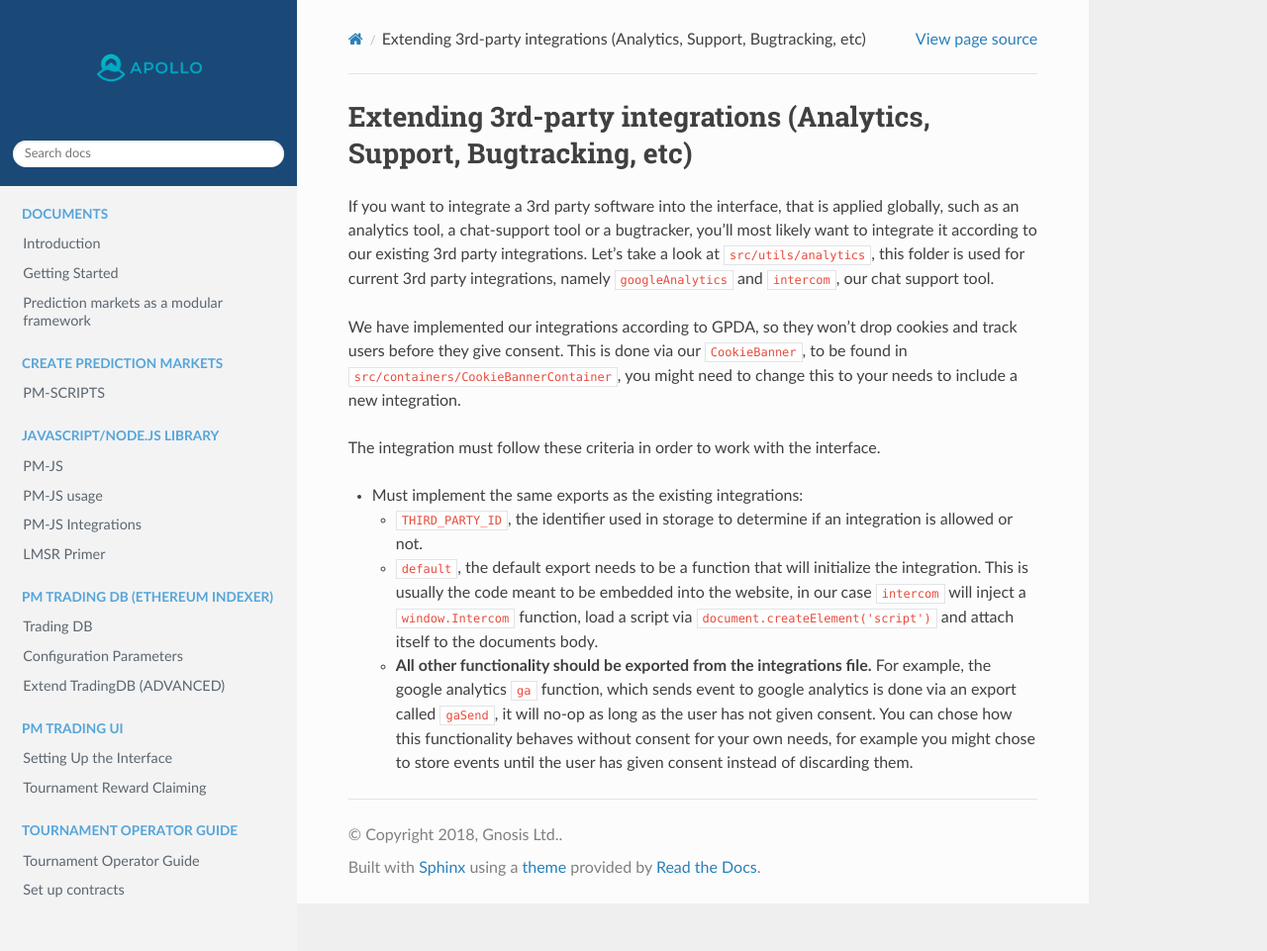
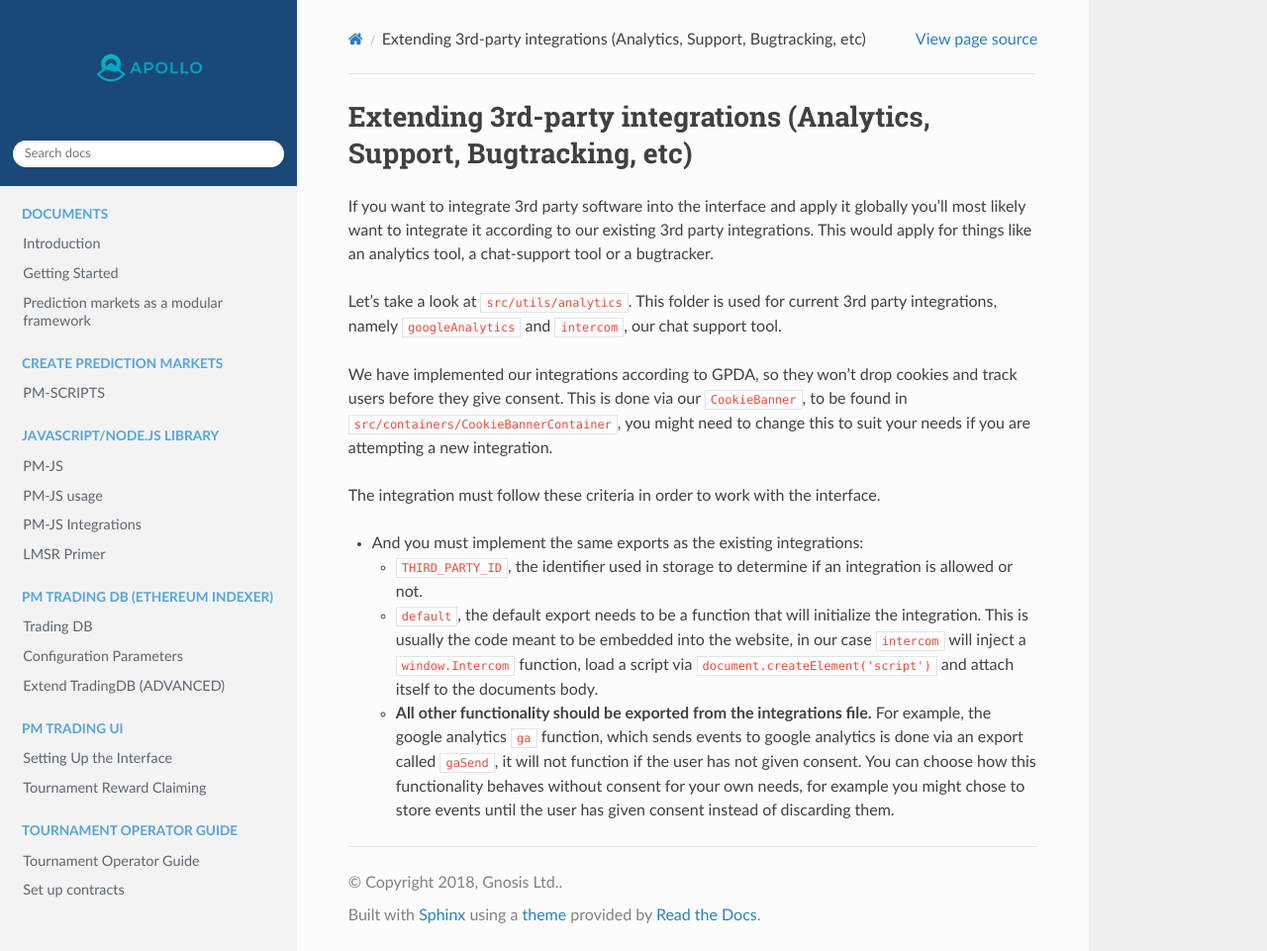
Before and after one commit to uivlis/conditional-tokens, a Sphinx documentation site: the page built from source/pm-trading-ui-extend-3rdparty.md, in a window 1280 px wide and 961 px high. Shown: the whole window at 99% size. Built offline with Sphinx 7.4.7 and the Read the Docs theme 2.0.0, drawn with Linux system fonts in a browser that asks for light colours.

Commit message:
Update pm-trading-ui-extend-3rdparty.md

```diff
--- a/source/pm-trading-ui-extend-3rdparty.md
+++ b/source/pm-trading-ui-extend-3rdparty.md
@@ -1,11 +1,14 @@
 # Extending 3rd-party integrations (Analytics, Support, Bugtracking, etc)
 
-If you want to integrate a 3rd party software into the interface, that is applied globally, such as an analytics tool, a chat-support tool or a bugtracker, you'll most likely want to integrate it according to our existing 3rd party integrations. Let's take a look at `src/utils/analytics`, this folder is used for current 3rd party integrations, namely `googleAnalytics` and `intercom`, our chat support tool.
+If you want to integrate 3rd party software into the interface and apply it globally you'll most likely want to integrate it according to our existing 3rd party integrations. This would apply for things like an analytics tool, a chat-support tool or a bugtracker.
 
-We have implemented our integrations according to GPDA, so they won't drop cookies and track users before they give consent. This is done via our `CookieBanner`, to be found in `src/containers/CookieBannerContainer`, you might need to change this to your needs to include a new integration.
+Let's take a look at `src/utils/analytics`. This folder is used for current 3rd party integrations, namely `googleAnalytics` and `intercom`, our chat support tool.
+
+We have implemented our integrations according to GPDA, so they won't drop cookies and track users before they give consent. This is done via our `CookieBanner`, to be found in `src/containers/CookieBannerContainer`, you might need to change this to suit your needs if you are attempting a new integration.
 
 The integration must follow these criteria in order to work with the interface.
-- Must implement the same exports as the existing integrations:
+
+- And you must implement the same exports as the existing integrations:
   - `THIRD_PARTY_ID`, the identifier used in storage to determine if an integration is allowed or not.
   - `default`, the default export needs to be a function that will initialize the integration. This is usually the code meant to be embedded into the website, in our case `intercom` will inject a `window.Intercom` function, load a script via `document.createElement('script')` and attach itself to the documents body.
-  - **All other functionality should be exported from the integrations file.** For example, the google analytics `ga` function, which sends event to google analytics is done via an export called `gaSend`, it will no-op as long as the user has not given consent. You can chose how this functionality behaves without consent for your own needs, for example you might chose to store events until the user has given consent instead of discarding them.
+  - **All other functionality should be exported from the integrations file.** For example, the google analytics `ga` function, which sends events to google analytics is done via an export called `gaSend`, it will not function if the user has not given consent. You can choose how this functionality behaves without consent for your own needs, for example you might chose to store events until the user has given consent instead of discarding them.
```
